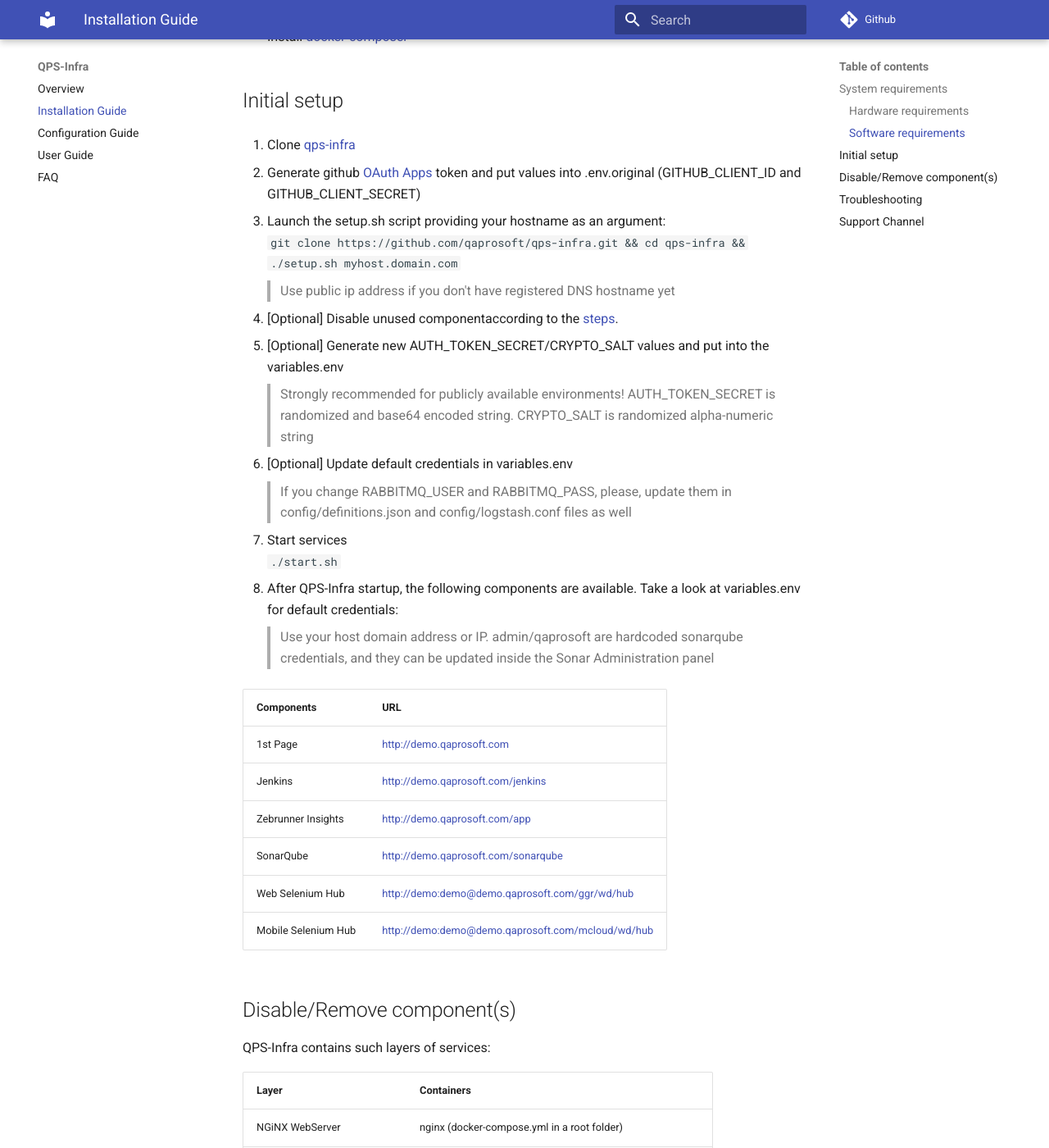
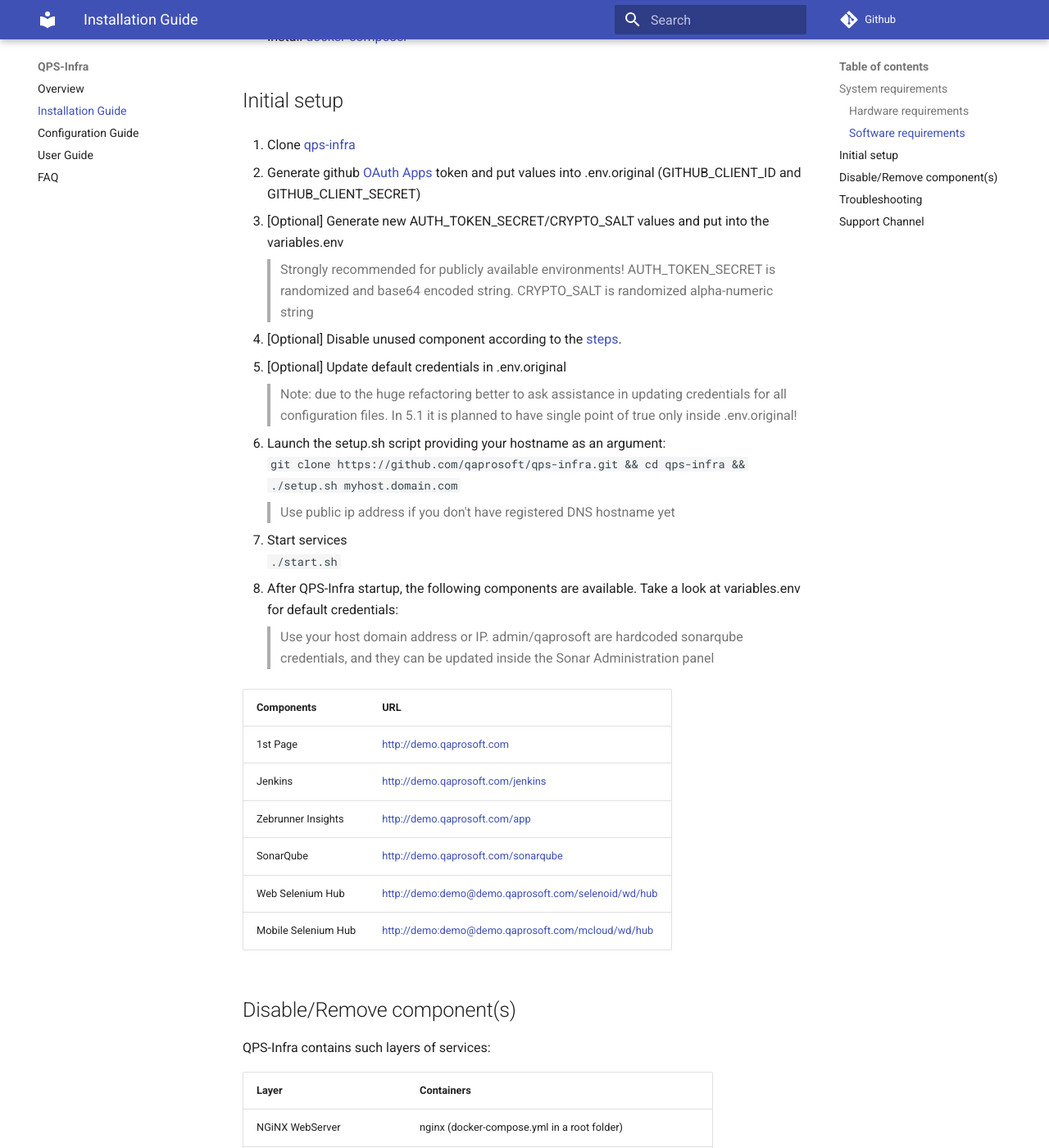
Before and after one commit to zebrunner/community-edition, an MkDocs documentation site: the page built from docs/install-guide.md, in a window 1280 px wide and 1400 px high, scrolled down 750 px. Shown: the whole window at 82% size. Built offline with MkDocs 1.6.1 and Material for MkDocs 9.7.7, drawn with Linux system fonts in a browser that asks for light colours; comment, search, counter and statistics services are not loaded; old or Windows-style settings are respelled for this version of MkDocs.

Commit message:
reorganized order of steps

````diff
--- a/docs/install-guide.md
+++ b/docs/install-guide.md
@@ -26,19 +26,19 @@
 
 2. Generate github [OAuth Apps](https://developer.github.com/apps/building-oauth-apps/creating-an-oauth-app/) token and put values into .env.original (GITHUB_CLIENT_ID and GITHUB_CLIENT_SECRET)
 
-3. Launch the setup.sh script providing your hostname as an argument:<br>
+3. [Optional] Generate new AUTH_TOKEN_SECRET/CRYPTO_SALT values and put into the variables.env
+  > Strongly recommended for publicly available environments! AUTH_TOKEN_SECRET is randomized and base64 encoded string. CRYPTO_SALT is randomized alpha-numeric string
+
+4. [Optional] Disable unused component according to the [steps](#disableremove-components).
+
+5. [Optional] Update default credentials in .env.original
+  > Note: due to the huge refactoring better to ask assistance in updating credentials for all configuration files. In 5.1 it is planned to have single point of true only inside .env.original!
+
+6. Launch the setup.sh script providing your hostname as an argument:<br>
   ```
   git clone https://github.com/qaprosoft/qps-infra.git && cd qps-infra && ./setup.sh myhost.domain.com
   ```
   > Use public ip address if you don't have registered DNS hostname yet
-
-4. [Optional] Disable unused componentaccording to the [steps](#disableremove-components).
-
-5. [Optional] Generate new AUTH_TOKEN_SECRET/CRYPTO_SALT values and put into the variables.env
-  > Strongly recommended for publicly available environments! AUTH_TOKEN_SECRET is randomized and base64 encoded string. CRYPTO_SALT is randomized alpha-numeric string
-
-6. [Optional] Update default credentials in variables.env
-  > If you change RABBITMQ_USER and RABBITMQ_PASS, please, update them in config/definitions.json and config/logstash.conf files as well
 
 7. Start services<br>
   ```
@@ -49,14 +49,14 @@
   > Use your host domain address or IP.
   > admin/qaprosoft are hardcoded sonarqube credentials, and they can be updated inside the Sonar Administration panel
 
-| Components          	| URL                                                                                                    	|
-|---------------------	|--------------------------------------------------------------------------------------------------------	|
-| 1st Page            	| [http://demo.qaprosoft.com](http://demo.qaprosoft.com)                                                 	|
-| Jenkins             	| [http://demo.qaprosoft.com/jenkins](http://demo.qaprosoft.com/jenkins)                                 	|
-| Zebrunner Insights  	| [http://demo.qaprosoft.com/app](http://demo.qaprosoft.com/app)                                         	|
-| SonarQube           	| [http://demo.qaprosoft.com/sonarqube](http://demo.qaprosoft.com/sonarqube)                             	|
-| Web Selenium Hub    	| [http://demo:demo@demo.qaprosoft.com/ggr/wd/hub](http://demo:demo@demo.qaprosoft.com/ggr/wd/hub)       	|
-| Mobile Selenium Hub 	| [http://demo:demo@demo.qaprosoft.com/mcloud/wd/hub](http://demo:demo@demo.qaprosoft.com/mcloud/wd/hub) 	|
+| Components          	| URL                                                                                                    	   |
+|---------------------	|----------------------------------------------------------------------------------------------------------	 |
+| 1st Page            	| [http://demo.qaprosoft.com](http://demo.qaprosoft.com)                                                 	   |
+| Jenkins             	| [http://demo.qaprosoft.com/jenkins](http://demo.qaprosoft.com/jenkins)                                 	   |
+| Zebrunner Insights  	| [http://demo.qaprosoft.com/app](http://demo.qaprosoft.com/app)                                         	   |
+| SonarQube           	| [http://demo.qaprosoft.com/sonarqube](http://demo.qaprosoft.com/sonarqube)                             	   |
+| Web Selenium Hub    	| [http://demo:demo@demo.qaprosoft.com/selenoid/wd/hub](http://demo:demo@demo.qaprosoft.com/selenoid/wd/hub) |
+| Mobile Selenium Hub 	| [http://demo:demo@demo.qaprosoft.com/mcloud/wd/hub](http://demo:demo@demo.qaprosoft.com/mcloud/wd/hub) 	   |
 
 
 ## Disable/Remove component(s)
````
